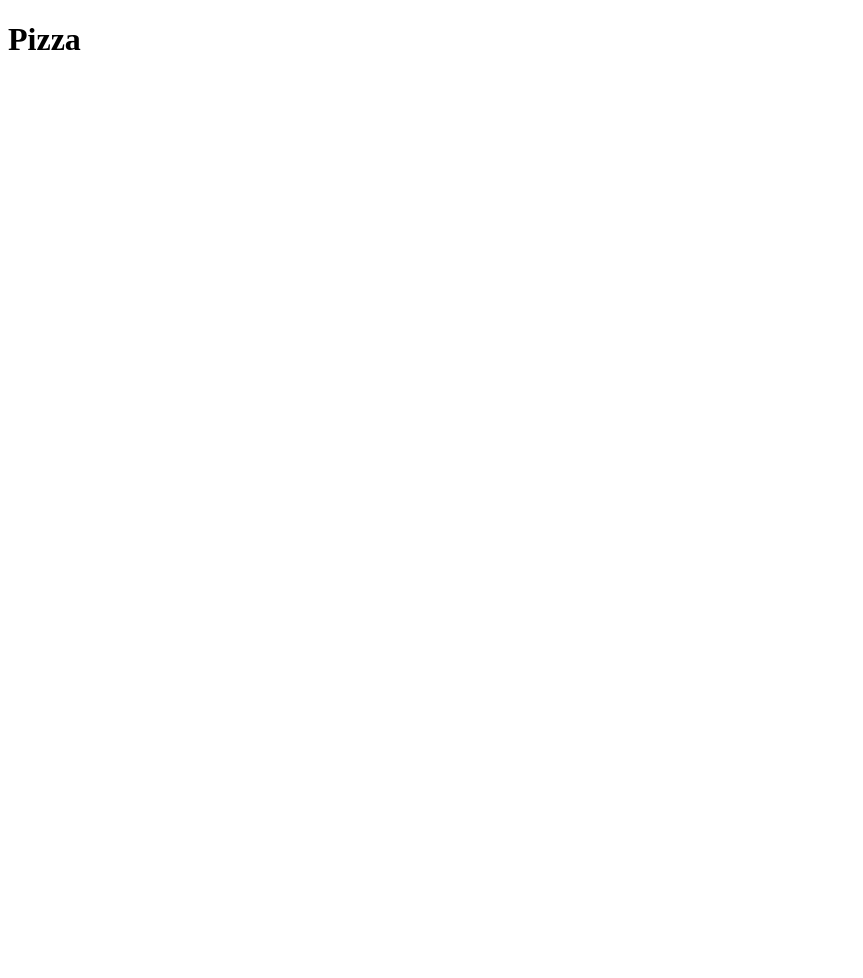
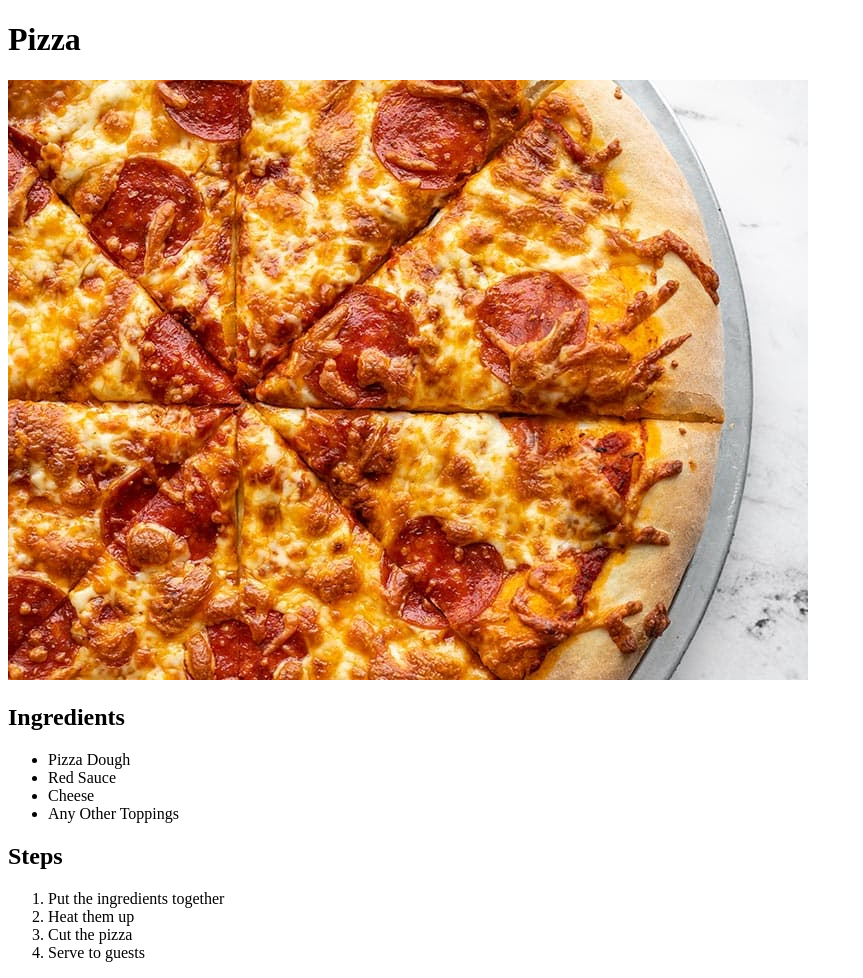
Before and after one commit to mackmraz/odin-recipes, a plain HTML site: page recipes/pizza.html in a window 1280 px wide. Shown: the whole page, without its empty margins (0-863 px from the left). Before the commit the page ends 800 px from the top, so only its background shows below. Drawn offline with Linux system fonts and the light colour scheme.

Commit message:
Finished the first draft of site layout It will include pictures, ordered and unordered lists

```diff
--- a/recipes/pizza.html
+++ b/recipes/pizza.html
@@ -1,12 +1,38 @@
 <!DOCTYPE html>
 <html lang="en">
+
 <head>
     <meta charset="UTF-8">
     <meta http-equiv="X-UA-Compatible" content="IE=edge">
     <meta name="viewport" content="width=device-width, initial-scale=1.0">
     <title>Odin's Pizza</title>
 </head>
+
 <body>
-    <h1>Pizza</h1>
+    <header>
+        <h1>Pizza</h1>
+        <img src="../images/pizza.jpg">
+    </header>
+    <main>
+        <h2>Ingredients</h2>
+        <ul>
+            <li>Pizza Dough</li>
+            <li>Red Sauce</li>
+            <li>Cheese</li>
+            <li>Any Other Toppings</li>
+        </ul>
+        <h2>Steps</h2>
+        <ol>
+            <li>Put the ingredients together</li>
+            <li>Heat them up</li>
+            <li>Cut the pizza</li>
+            <li>Serve to guests</li>
+        </ol>
+    </main>
 </body>
+
 </html>
+</body>
+
+
+</html>
```
Also changed, not shown: index.html (+6 -1 lines), recipes/italian-cheese.html (+21 -1 lines), recipes/pasta.html (+24 -1 lines), images/cheese.jpg (added), images/pasta.jpg (added), images/pizza.jpg (added), 1 other file.
